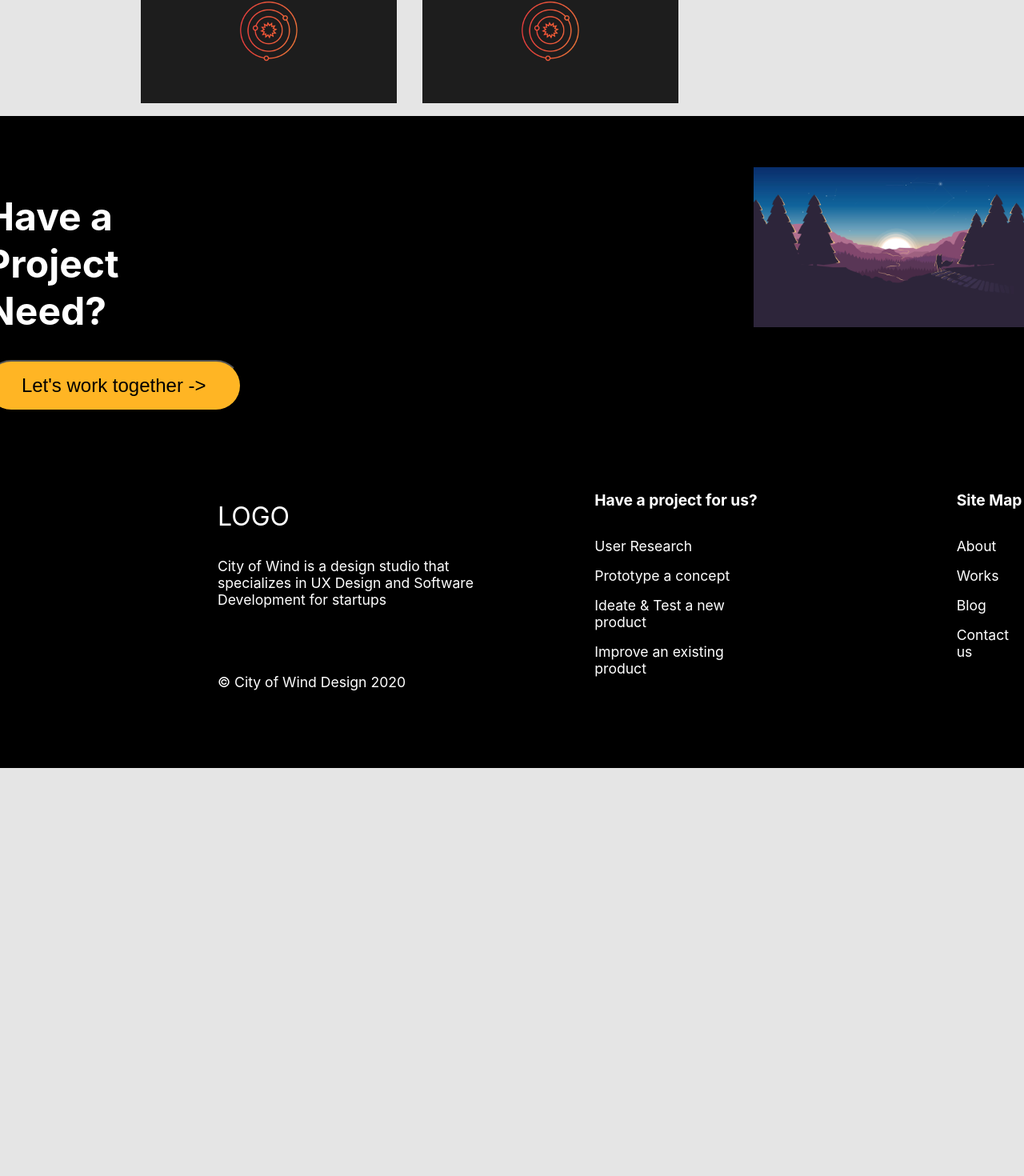
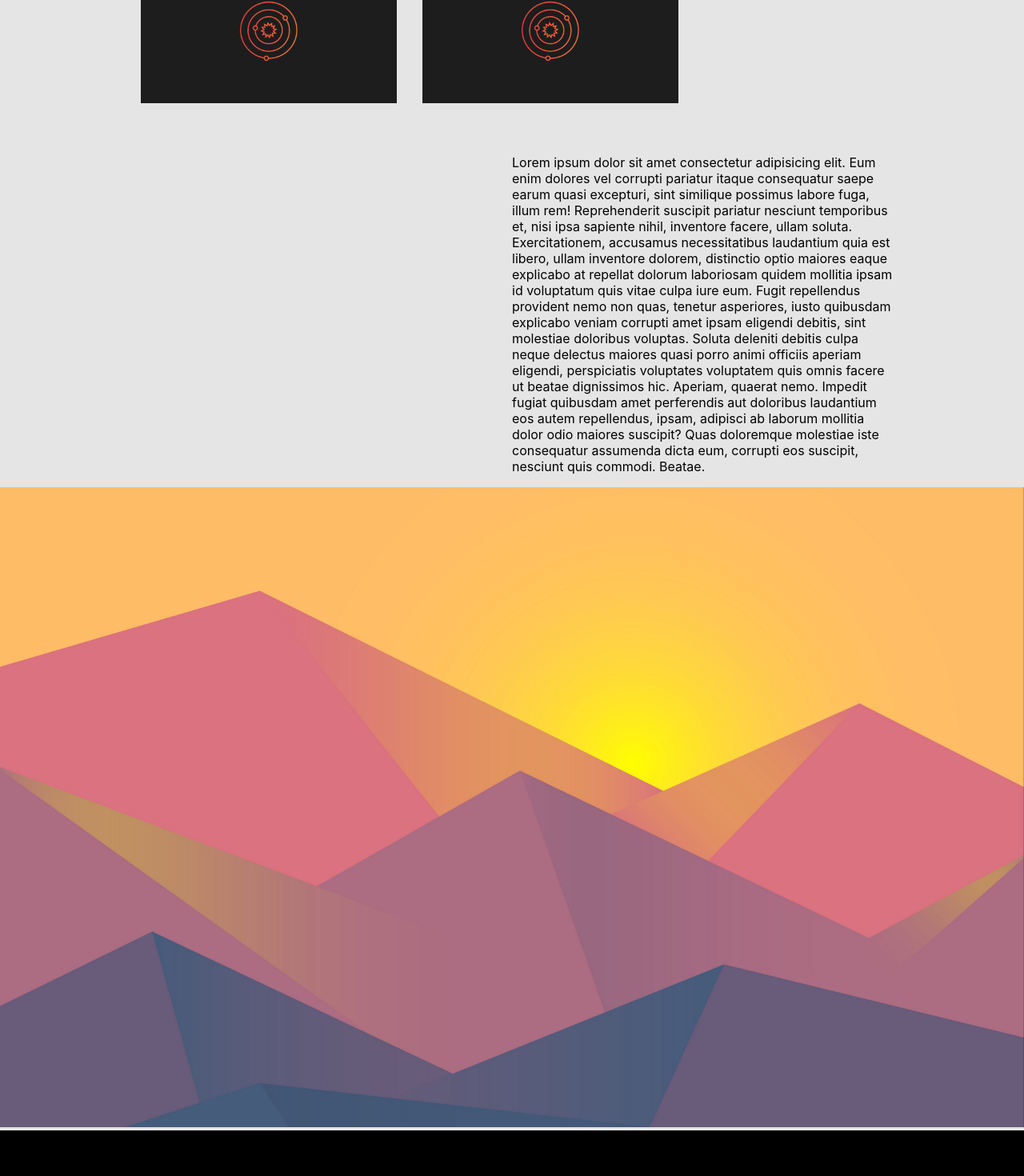
Before and after one commit to ltramos7/cwd-website-fe, a React (Create React App) app: page /workstudy/1 in a window 1280 px wide. Shown: the part 2219-3689 px from the top of the page at 80% size. Before the commit the page ends 3179 px from the top, so only its background shows below. Built offline with nearby package versions, Linux system fonts and the light colour scheme.

Commit message:
workstudy detail - returns last content and closing image

```diff
--- a/src/components/work/workstudy-detail/index.jsx
+++ b/src/components/work/workstudy-detail/index.jsx
@@ -110,6 +110,28 @@ class WorkstudyDetail extends React.Component {
         )
     }
 
+    returnLastContent = () => {
+        const workstudy = this.state.workstudy
+        const workstudyLastInd = workstudy.content.length - 1
+
+        return (
+            <div className='blog-detail__last-content'>
+                <p></p>
+                <p>{ workstudy.content[workstudyLastInd] }</p>
+            </div>
+        )
+    }
+
+    returnLastImage = () => {
+        const workstudy = this.state.workstudy
+
+        return(
+            <div className='blog-detail__last-image'>
+                <img src={require(`../workstudy-detail/workstudy-data/workstudy-images/${workstudy.closingImage}`)} placeholder='closing-image' />
+            </div>
+        )
+    }
+
     componentDidMount(){
         this.setWorkstudyDetailState(this.props.history.location.pathname.split('/')[2])
     }
@@ -125,9 +147,9 @@ class WorkstudyDetail extends React.Component {
 
                 { this.state.set ? this.returnImages() : null }
 
-                {/* { this.state.set ? this.returnLastContent() : null } */}
+                { this.state.set ? this.returnLastContent() : null }
 
-                {/* { this.state.set ? this.returnLastImage() : null } */}
+                { this.state.set ? this.returnLastImage() : null }
 
             </section>
         )
```
